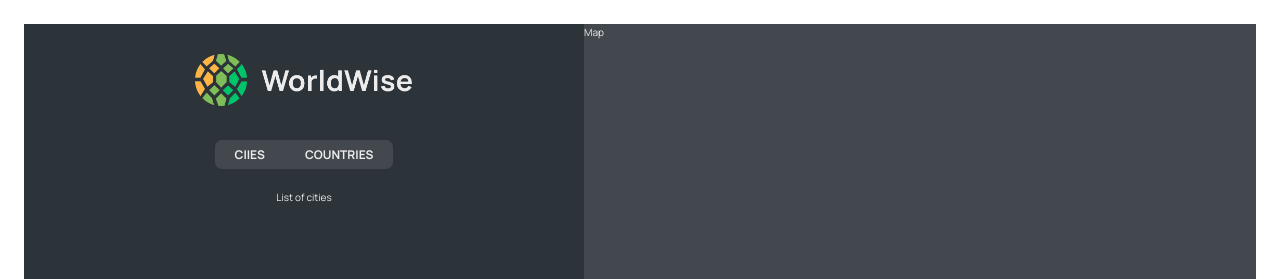
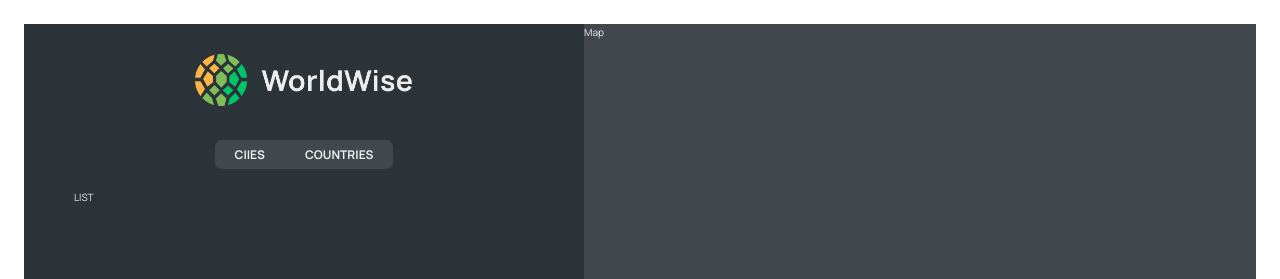
Before and after one commit to ritujane78/react_worldwise, a React (Vite) app: page /app in a window 1280 px wide. Shown: the top 279 px of the page. Built offline with nearby package versions, Linux system fonts and the light colour scheme.

Commit message:
add json-server

```diff
--- a/package.json
+++ b/package.json
@@ -7,9 +7,11 @@
     "dev": "vite",
     "build": "vite build",
     "lint": "eslint .",
-    "preview": "vite preview"
+    "preview": "vite preview",
+    "server": "json-server --watch data/cities.json --port 8000 delay 500"
   },
   "dependencies": {
+    "json-server": "^1.0.0-beta.15",
     "react": "^19.3.1",
     "react-dom": "^19.3.1",
     "react-router-dom": "^7.18.5"
--- a/src/App.jsx
+++ b/src/App.jsx
@@ -5,6 +5,7 @@ import Product from './pages/Product'
 import PageNotFound from './pages/PageNotFound'
 import AppLayout from './pages/AppLayout'
 import Login from './pages/Login'
+import CityList from './components/CityList'
 
 function App() {
   return (
@@ -17,8 +18,8 @@ function App() {
           <Route path = "/product" element = {<Product />} />
           <Route path = "/pricing" element = {<Pricing />} />
           <Route path = "/app" element = {<AppLayout />} >
-            <Route index element = { <p> List of cities</p>} />
-            <Route path = "cities" element = {<p>List of cities</p>} />
+            <Route index element = { <CityList />} />
+            <Route path = "cities" element = {<CityList />} />
             <Route path='countries' element = {<p>List of countries</p>} />
           </Route>
           <Route path = "/login" element = {<Login />} />
--- /dev/null
+++ b/src/components/CityList.jsx
@@ -0,0 +1,11 @@
+import styles from './CityList.module.css'
+
+function CityList() {
+  return (
+    <div className={styles.cityList}>
+     LIST
+    </div>
+  )
+}
+
+export default CityList
```
Also changed, not shown: 1 other file (tests, documents, lock files or other folders).
